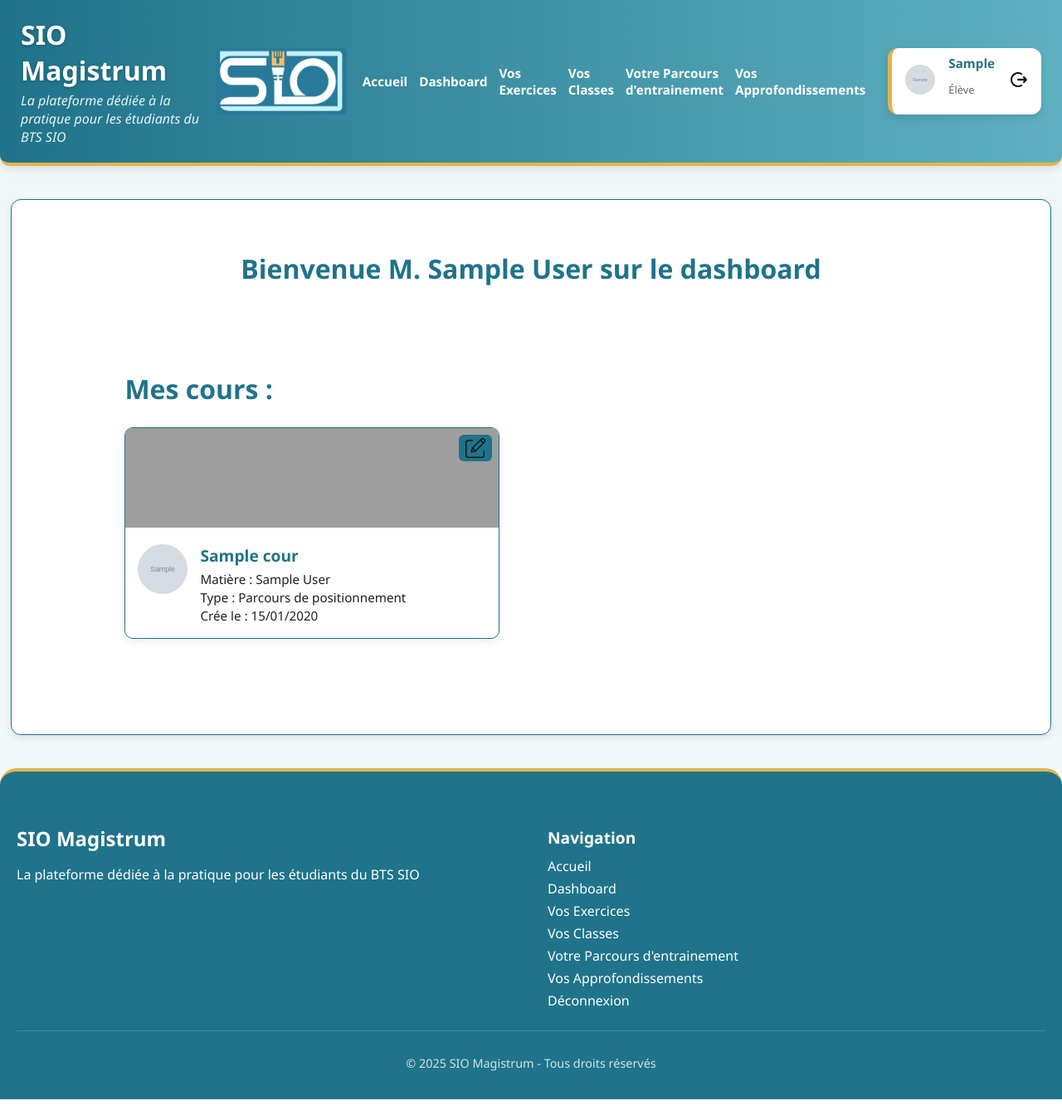
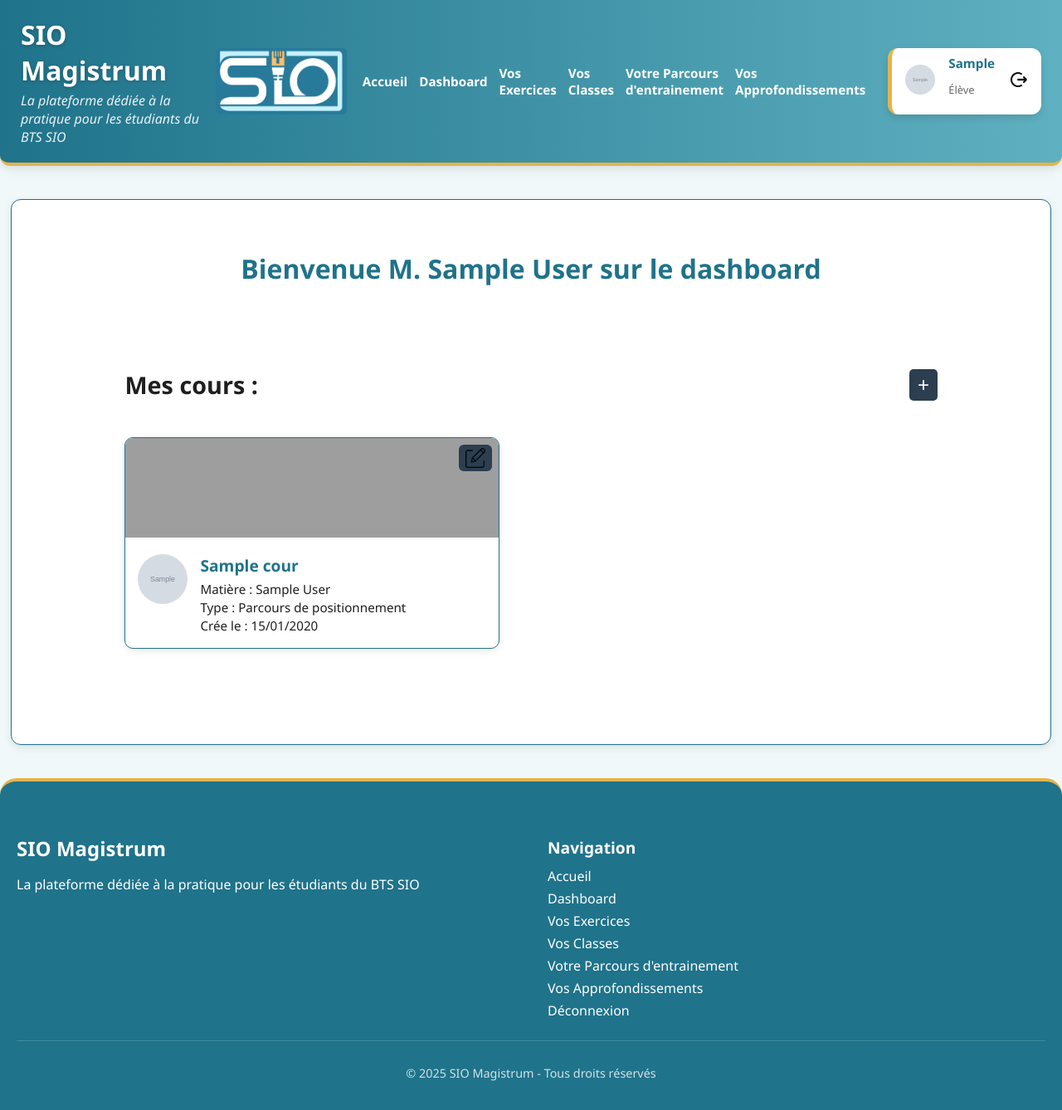
Before and after one commit to Apprentissage-Cours-Stage/SIO-Magistrum, a Django app: page /dashboard/professeur/ in a window 1280 px wide. Shown: the whole page at 83% size. Run offline with Django 5.2, Linux system fonts and the light colour scheme; a user stored in the database is signed in; data comes from the database, SQL or seed files in the repository; tables that the repository leaves empty hold one stand-in row (values such as "Sample post"); grey boxes marked "Sample" are stand-in pictures; grey boxes are pictures that could not be loaded.

Commit message:
Ajout d'un bouton d'ajout quand les cours exiiste pour le professeur

```diff
--- a/SIOMagistrum/dashboards/templates/dashboards/profs/dashboardprof.html
+++ b/SIOMagistrum/dashboards/templates/dashboards/profs/dashboardprof.html
@@ -15,7 +15,12 @@
             Bienvenue M. {{request.user.professeur.nom}} sur le dashboard
         </h1>
         <section class="Cours">
-            <h1 class="section-title">Mes cours :</h1>
+            <div class="section-header">
+                <h1 class="section-title">Mes cours :</h1>
+                {% if cours %}
+                    <button id="addCours" class="btn-add">+</button>
+                {% endif %}
+            </div>
             {% if cours %}
                 <div class="liste-cours">
                     {% for c in cours %}
--- a/SIOMagistrum/static/dashboards/CSS/dashboardprof.css
+++ b/SIOMagistrum/static/dashboards/CSS/dashboardprof.css
@@ -47,13 +47,31 @@ main {
 }
 
 /* Sous‐titre */
-.Cours .section-title {
-    text-align: center;
+.section-header {
+    display: flex;
+    justify-content: space-between;
+    align-items: center;
+    margin-bottom: 20px;
+}
+
+.section-title {
+    font-size: 1.8rem;
     font-weight: bold;
-    text-align: left;
-    color: var(--primary);
-    margin-bottom: 25px;
-    font-size: 2rem;
+}
+
+.btn-add {
+    font-size: 1.5rem;
+    padding: 0.3rem 0.6rem;
+    border: none;
+    border-radius: 5px;
+    background-color: var(--btn-color); /* ou couleur de votre palette */
+    color: #fff;
+    cursor: pointer;
+    transition: background-color 0.3s;
+}
+
+.btn-add:hover {
+    background-color: var(--btn-hover); /* variante au survol */
 }
 
 /* Conteneur des cartes */
@@ -207,7 +225,7 @@ main {
 
 .btn-modify {
     position: absolute;
-    background-color: var(--primary);
+    background-color: var(--btn-color);
     top: 8px;
     right: 8px;
     width: 24px;
--- a/SIOMagistrum/static/dashboards/JAVASCRIPT/dashboardprof.js
+++ b/SIOMagistrum/static/dashboards/JAVASCRIPT/dashboardprof.js
@@ -31,6 +31,9 @@ document.addEventListener('DOMContentLoaded', () => {
         modalAjout.querySelector('form').reset();
     });
 
+    document.getElementById('addCours').addEventListener('click', () => {
+        document.getElementById('modalAjoutCours').style.display = 'block';
+    });
 
     /* ----------------------------- */
     /*  MODAL DE MODIFICATION        */
```
